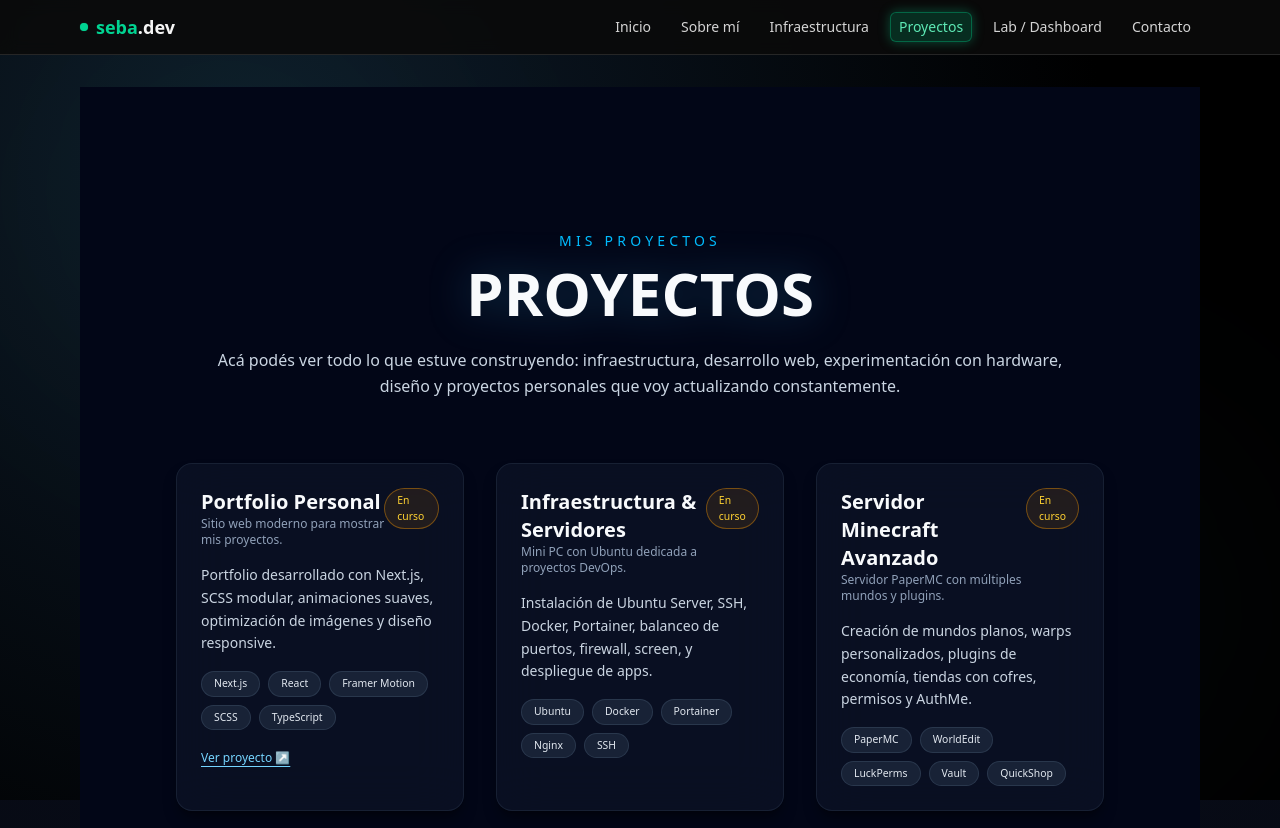
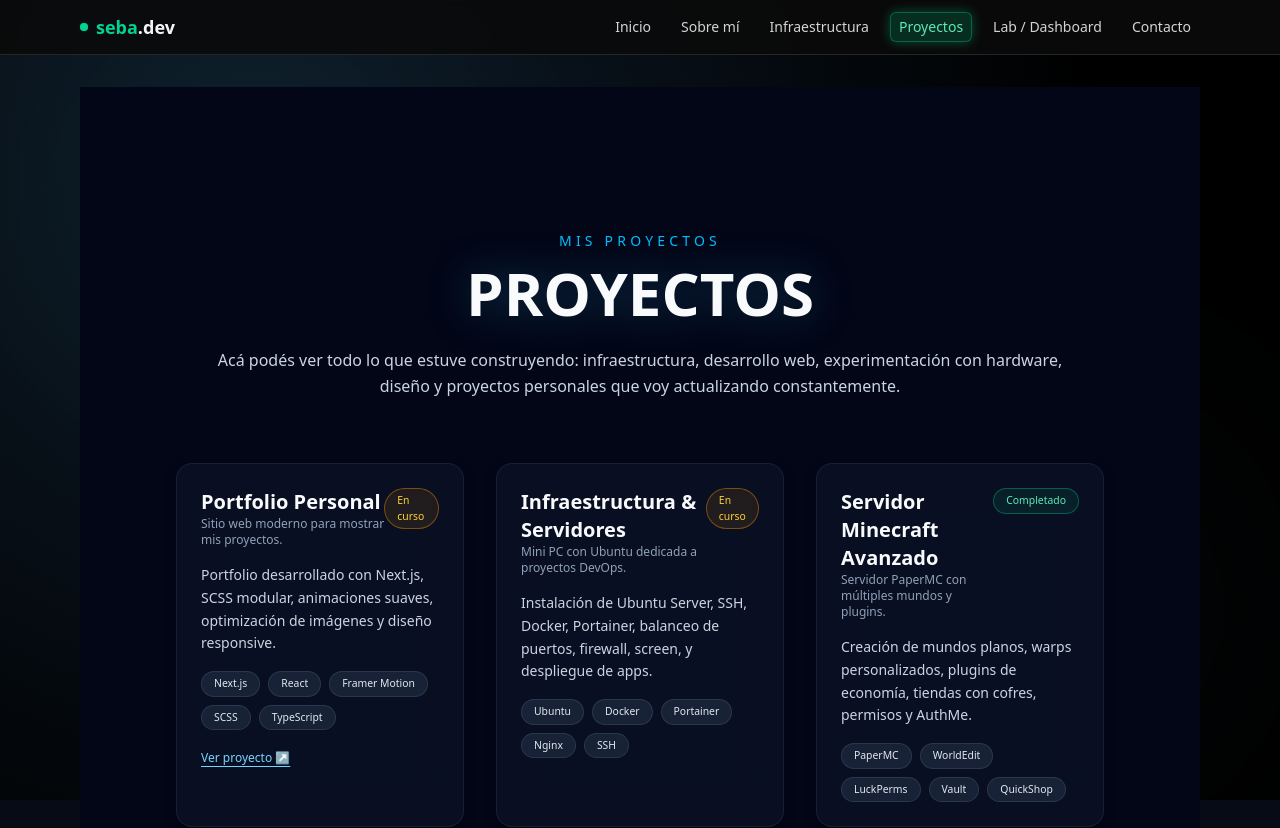
Before and after one commit to SebastianBrusca/seba-portfolio, a Next.js app: page /projects in a window 1280 px wide. Shown: the top 828 px of the page. Built offline with nearby package versions, Linux system fonts and the light colour scheme.

Commit message:
project status edition

```diff
--- a/src/app/projects/page.tsx
+++ b/src/app/projects/page.tsx
@@ -38,7 +38,7 @@ const projects: Project[] = [
     summary: "Servidor PaperMC con múltiples mundos y plugins.",
     description:
       "Creación de mundos planos, warps personalizados, plugins de economía, tiendas con cofres, permisos y AuthMe.",
-    status: "En curso",
+    status: "Completado",
     tech: ["PaperMC", "WorldEdit", "LuckPerms", "Vault", "QuickShop"],
   },
   {
```
